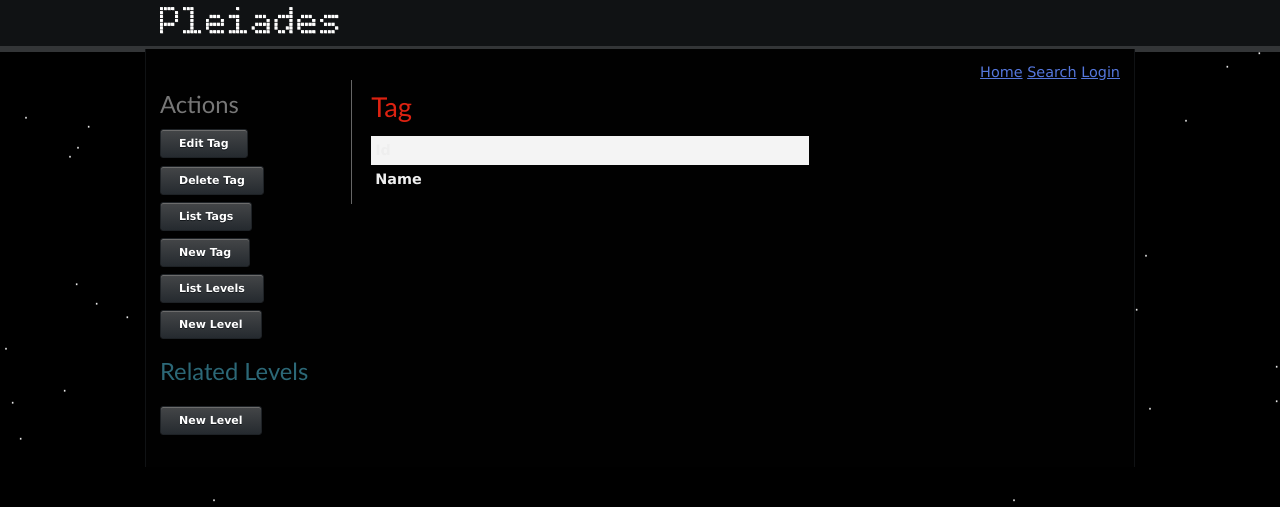
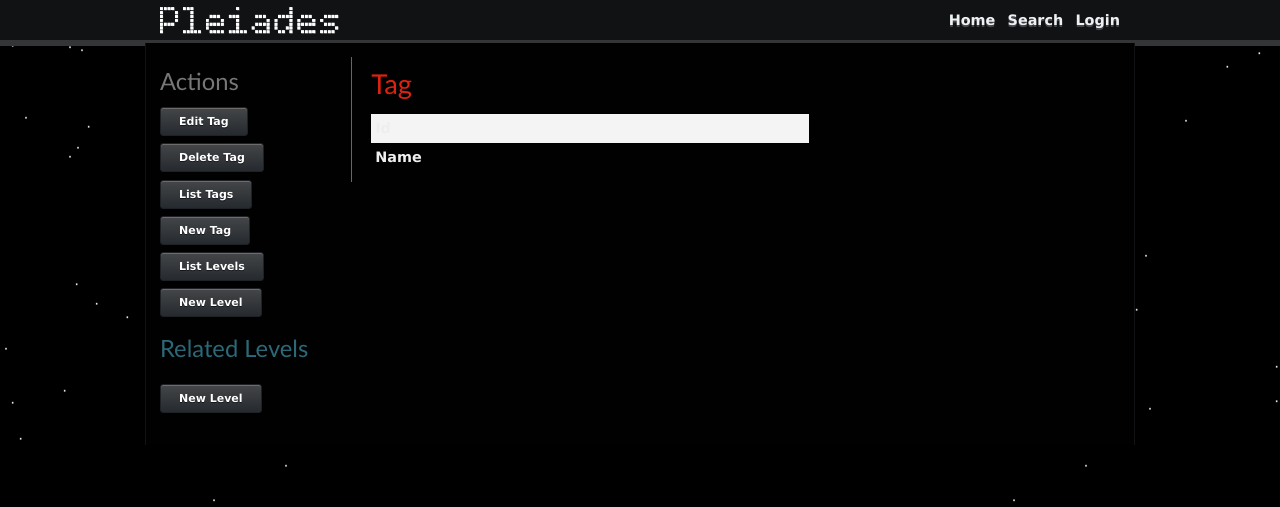
Before and after one commit to bkconrad/pleiades, a CakePHP app: the page made by app/View/Tags/view.ctp in a window 1280 px wide. Shown: the top 507 px of the page. Run offline with PHP 8.4 and a stand-in for CakePHP, Linux system fonts and the light colour scheme; the template is opened without the code that fills it, so the values that code supplies are empty; some libraries are stand-ins or nearby versions.

Commit message:
fix navlinks

```diff
--- a/app/View/Layouts/default.ctp
+++ b/app/View/Layouts/default.ctp
@@ -45,17 +45,16 @@
       <div id="header_wrapper">
 		<div id="header">
       <?php echo $this->Html->link($this->Html->image('pleiades.png', array('alt' => 'Pleiades - Bitfighter level database')), '/', array('escape' => false)) ?>
+            <div id="menu"><?php echo $this->element('menu') ?></div>
 		</div>
       </div>
 		<div id="content">
-      <div id="menu"><?php echo $this->element('menu') ?></div>
-
 			<?php echo $this->Session->flash(); ?>
 
 			<?php echo $this->fetch('content'); ?>
 		</div>
 		<div id="footer">
-		</div>
+	</div>
 	</div>
     <div id="base_footer">
     </div>
--- a/sass/src/pleiades.scss
+++ b/sass/src/pleiades.scss
@@ -23,6 +23,7 @@ $button_color: $midhigh;
 $title_shadow: #666;
 
 $contentWidth: 960px;
+$headerHeight: 40px;
 
 @mixin rounded {
   border-radius: 4px 4px;
@@ -153,6 +154,7 @@ p {
   background: $dark;
   border-bottom: 3px solid $lowmid;
   box-shadow: 0 3px 0 $lowmid;
+  height: $headerHeight;
 }
 
 #header{
@@ -163,7 +165,7 @@ p {
 
 #header a {
   display: inline-block;
-  height: 3em;
+  height: $headerHeight;
 }
 
 #header img {
@@ -787,8 +789,35 @@ pre {
 	display:none;
 }
 
+#menu {
+  float: right;
+}
+
 #navmenu {
   text-align: right;
+  font-size: 1em;
+  font-weight: bold;
+  width: ($contentWidth*0.75);
+  height: $headerHeight;
+  line-height: $headerHeight;
+}
+
+#navmenu a {
+  text-decoration: none;
+  text-shadow: 0 2px 0 $mid;
+  color: $high;
+  margin-left: .5em;
+  @include transition (top 0.1s ease-in-out, text-shadow 0.1s);
+}
+
+#navmenu a:hover {
+  color: $white;
+}
+
+#navmenu a:active {
+  position: relative;
+  top: 2px;
+  text-shadow: none;
 }
 
 div.rating {
```
Also changed, not shown: app/webroot/css/pleiades.css.
